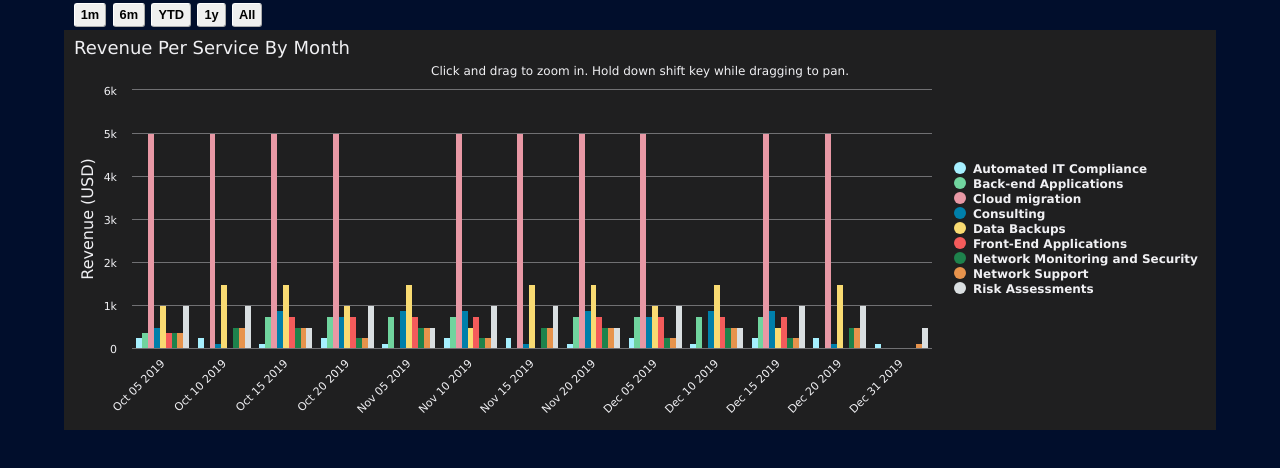
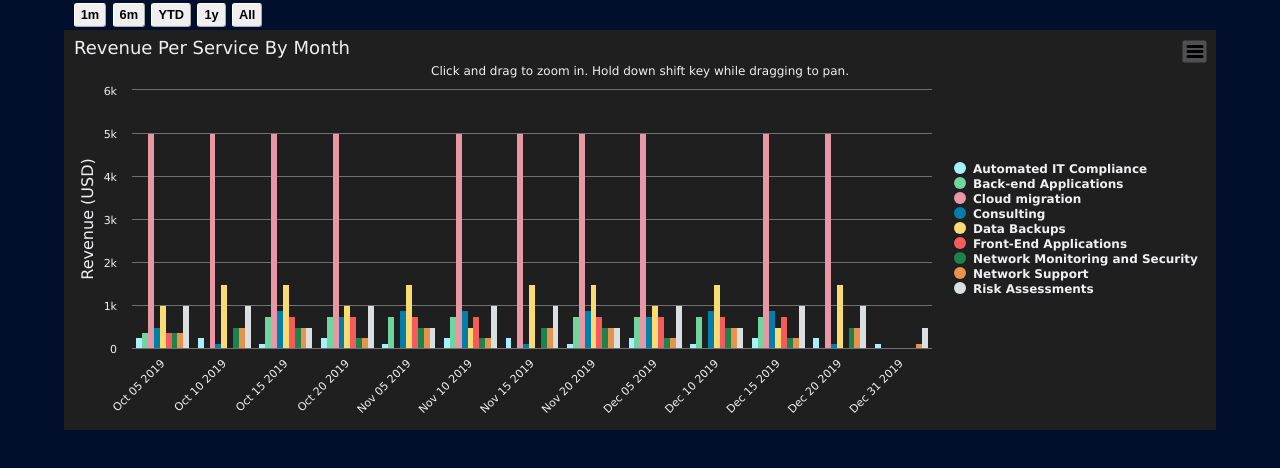
Before and after one commit to SeanPhilippi/revenue-insights, a React (Create React App) app: page / in a window 1280 px wide. Shown: the top 468 px of the page. Built offline with nearby package versions, Linux system fonts and the light colour scheme; the HTML template or start-up script is replaced by a standard one.

Commit message:
exporting feature added

```diff
--- a/src/components/RevenueChart/RevenueChart.css
+++ b/src/components/RevenueChart/RevenueChart.css
@@ -7,6 +7,7 @@
   width: 13rem;
 }
 
+/* Highcharts style classes */
 .y-axis {
   font-size: 1rem;
 }
--- a/src/components/RevenueChart/RevenueChart.js
+++ b/src/components/RevenueChart/RevenueChart.js
@@ -3,10 +3,12 @@ import { AppContext } from '../Provider';
 import ChartSelect from './ChartSelect';
 import Highcharts from 'highcharts';
 import HighchartsReact from 'highcharts-react-official';
+import highchartsExporting from 'highcharts/modules/exporting';
 import revenueChartTheme from './revenueChartTheme.js';
 import revenueChartConfig from './revenueChartConfig.js';
 import './RevenueChart.css';
 
+highchartsExporting(Highcharts);
 Highcharts.setOptions(revenueChartTheme);
 
 const RevenueChart = () => (
--- a/src/components/RevenueChart/revenueChartConfig.js
+++ b/src/components/RevenueChart/revenueChartConfig.js
@@ -19,7 +19,12 @@ export default function(data, currentChart) {
         }
       },
       panning: true,
-      panKey: 'shift'
+      panKey: 'shift',
+    },
+    navigation: {
+      buttonOptions: {
+        symbolStroke: 'black'
+      }
     },
     title: {
       align: 'left',
```
